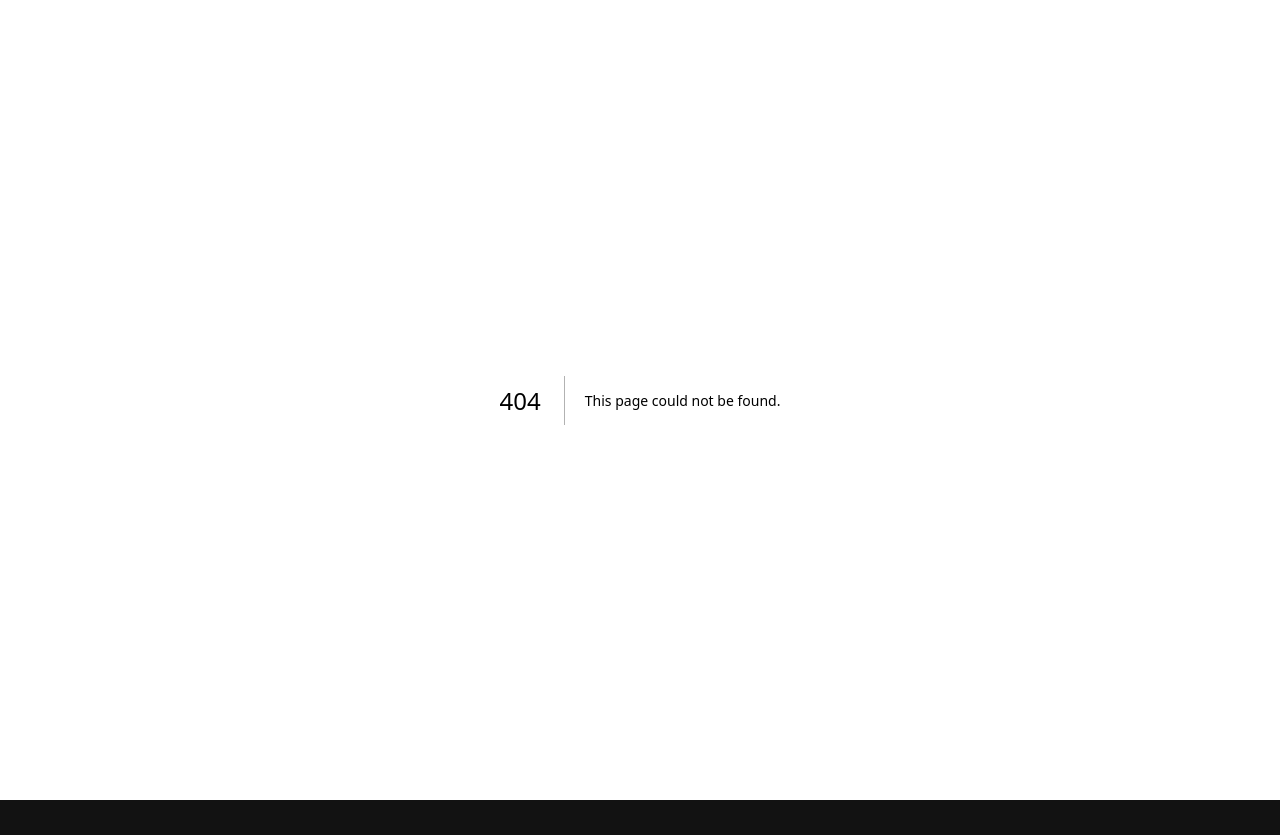
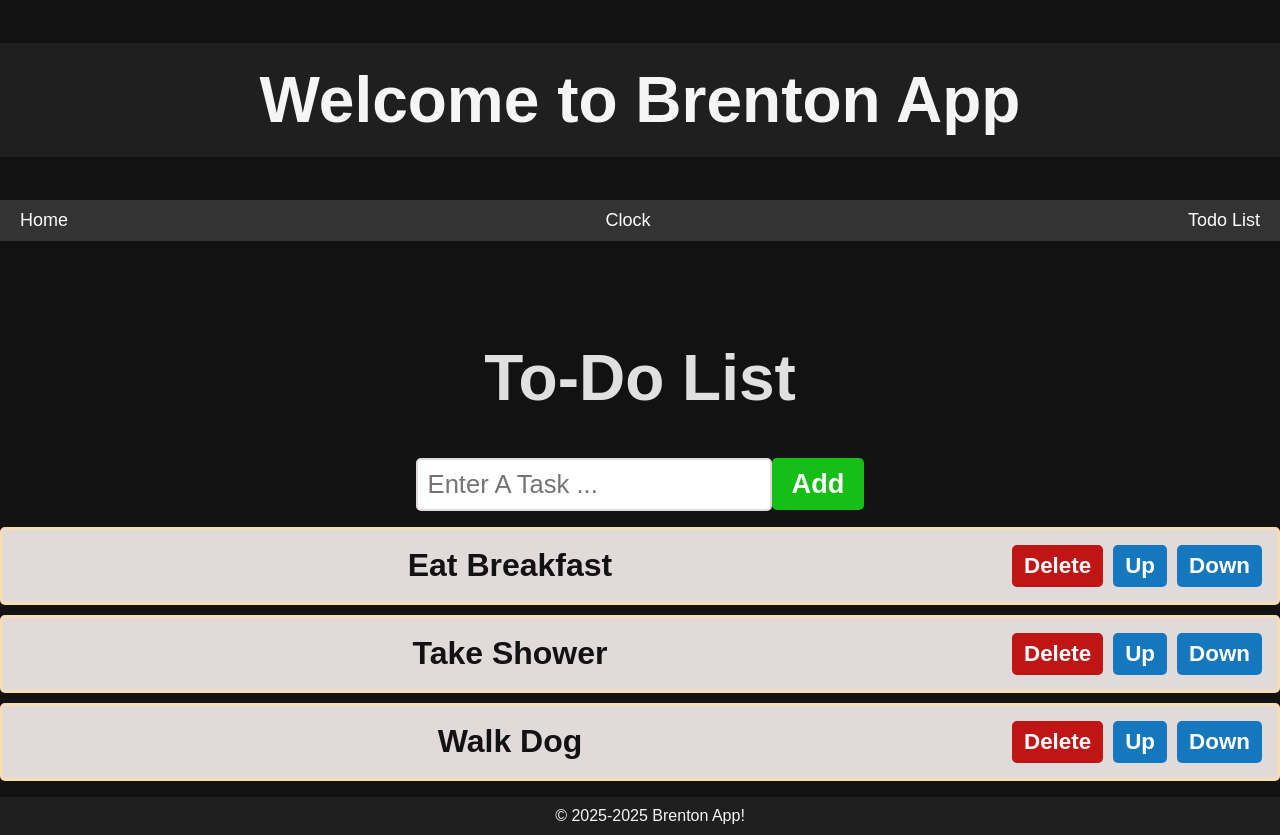
Before and after one commit to BrentonCoyle/Webscripting, a Next.js app in the folder web-scripting/: page /clock/todo in a window 1280 px wide. Before the commit this address had no page. Before the commit the page ends 800 px from the top, so only its background shows below. Built offline with nearby package versions, Linux system fonts and the light colour scheme.

Commit message:
added navigation to 3 diffrent pages

```diff
--- /dev/null
+++ b/web-scripting/app/clock/layout.tsx
@@ -0,0 +1,33 @@
+import Link from 'next/link';
+import Header from "../../components/Header";
+import Footer from "../../components/Footer";
+
+export default function Layout({ children }: { children: React.ReactNode }) {
+    return (
+      <div>
+        <Header />
+
+        <ul className="navbar">
+
+        <li className="nav-list">
+          <Link href="/">Home</Link>
+        </li>
+        <li className="nav-list">
+          <Link href="/clock">Clock</Link>
+        </li>
+        <li className="nav-list">
+          <Link href="/clock/todo">Todo List</Link>
+        </li>
+
+
+      </ul>
+
+      <div className="flex-grow p-6 md:overflow-y-auto md:p-12">{children}</div>
+      <Footer />
+
+    </div>
+
+
+
+    );
+  }
--- /dev/null
+++ b/web-scripting/app/clock/todo/page.tsx
@@ -0,0 +1,12 @@
+'use client';
+import React, {useState} from "react";
+
+import Header from "../../../components/Header";
+import Button from "../../../components/Button";
+import Footer from "../../../components/Footer";
+import Clock from "../../../components/Clock";
+import ToDo from "../../../components/ToDoList";
+
+export default function Page() {
+    return <ToDo />;
+  }
--- a/web-scripting/app/globals.css
+++ b/web-scripting/app/globals.css
@@ -124,7 +124,8 @@ ol
   padding: 0;
 
 }
-li
+
+.to-do-box
 {
   color:#121212;
   font-size: 2rem;
@@ -150,3 +151,34 @@ li
   font-size: 1.4rem;
   margin-left: 10px;
 }
+
+.navbar {
+  display: flex;
+  align-items: center;
+  justify-content: space-between;
+  background-color: #333;
+  padding: 10px 20px;
+}
+
+.nav-list {
+  list-style: none;
+  display: flex;
+  gap: 20px;
+  margin: 0;
+  padding: 0;
+}
+
+.nav-list li {
+  display: inline;
+}
+
+.nav-list a {
+  text-decoration: none;
+  color: white;
+  font-size: 18px;
+  transition: color 0.3s ease;
+}
+
+.nav-list a:hover {
+  color: #f0a500;
+}
--- a/web-scripting/components/ToDoList.jsx
+++ b/web-scripting/components/ToDoList.jsx
@@ -66,7 +66,7 @@ function ToDoList()
 
             <ol>
                 {task.map((task, index) =>
-                    <li key={index}>
+                    <li className="to-do-box" key={index}>
                         <span className="text">{task}</span>
                         <button className="delete-button"
                         onClick={() => deleteTask(index)}
```
Also changed, not shown: web-scripting/app/clock/page.tsx (added, +30 -0 lines), web-scripting/app/page.tsx (+20 -10 lines).
